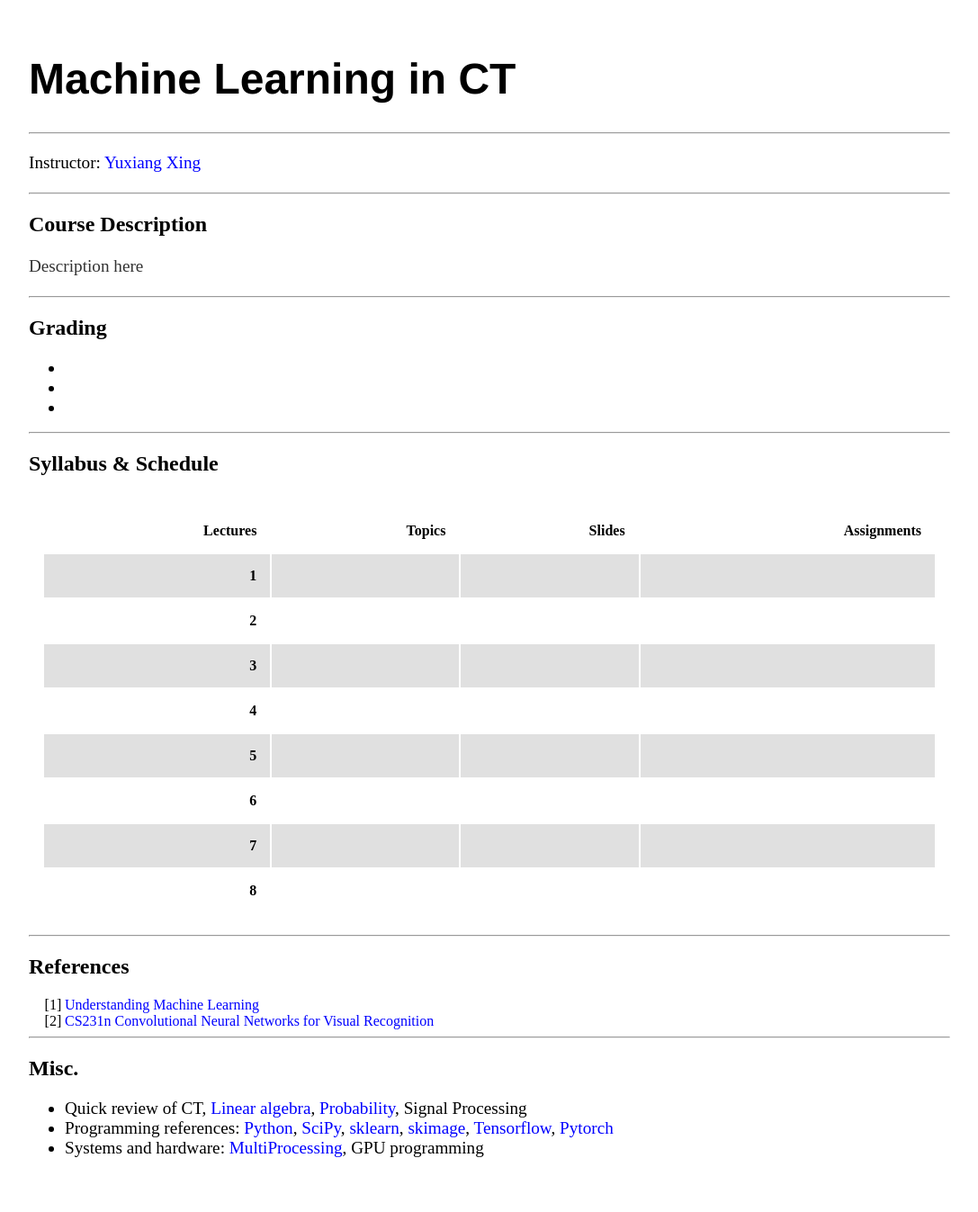
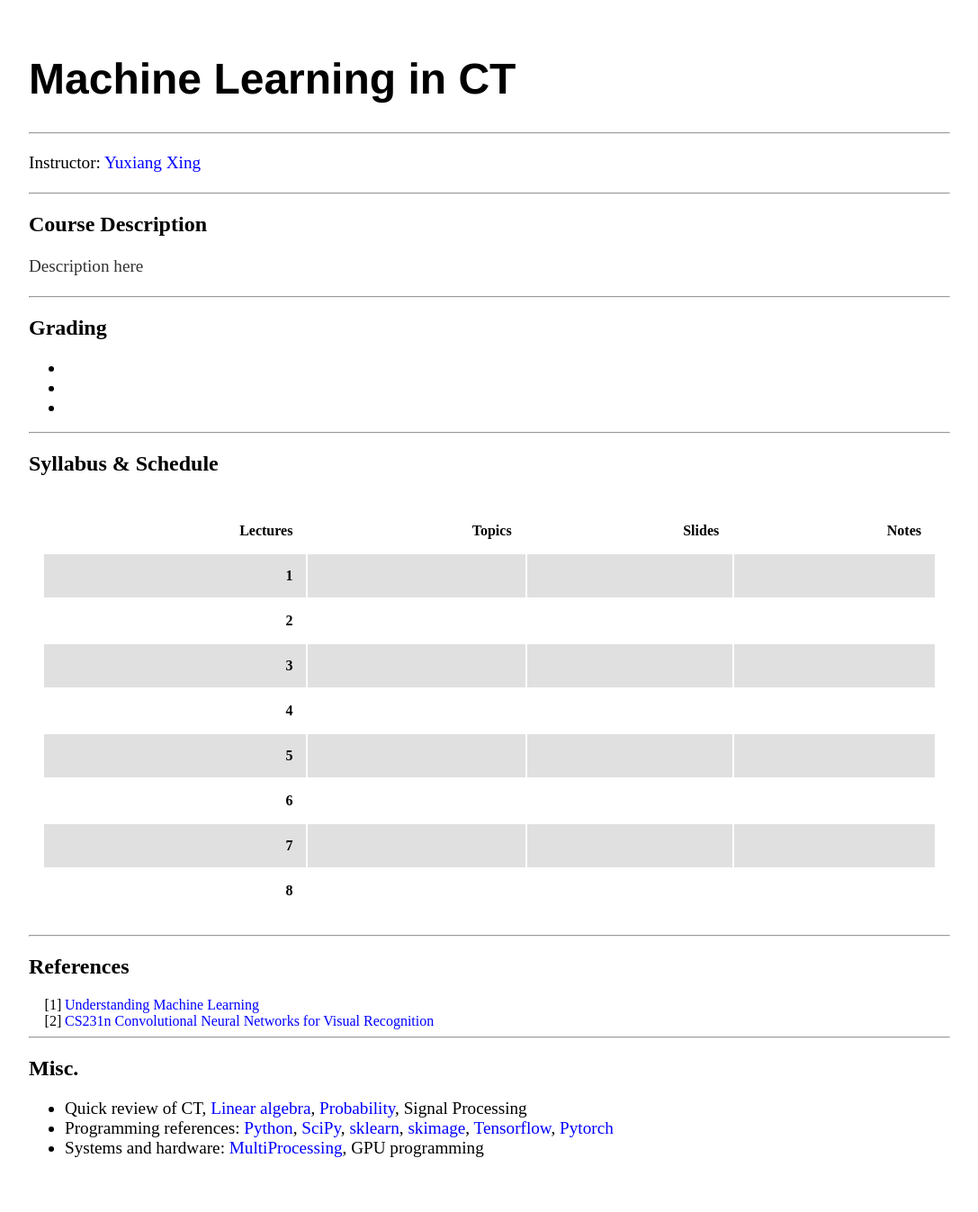
Before and after one commit to GUG11/gug11.github.io, a Jekyll site: the page built from _my_collection/mlct.html, in a window 1280 px wide. Shown: the whole page at 90% size, without its empty margins (96-1183 px from the left). Built offline with Jekyll 4.4.1, drawn with Linux system fonts in a browser that asks for light colours.

Commit message:
course webpage

```diff
--- a/_my_collection/mlct.html
+++ b/_my_collection/mlct.html
@@ -32,7 +32,7 @@ title: Machine Learning in CT
         <h2> Syllabus & Schedule </h2>
         <table style="width:100%">
             <tr>
-               <th> Lectures </th> <th> Topics </th>  <th> Slides</th><th> Assignments</th>
+               <th> Lectures </th> <th> Topics </th>  <th> Slides</th><th> Notes</th>
             </tr>
             <tr>
                 <th> 1 </th>  <th>  </th>  <th> </th><th> </th>
```
Also changed, not shown: 1 other file.
